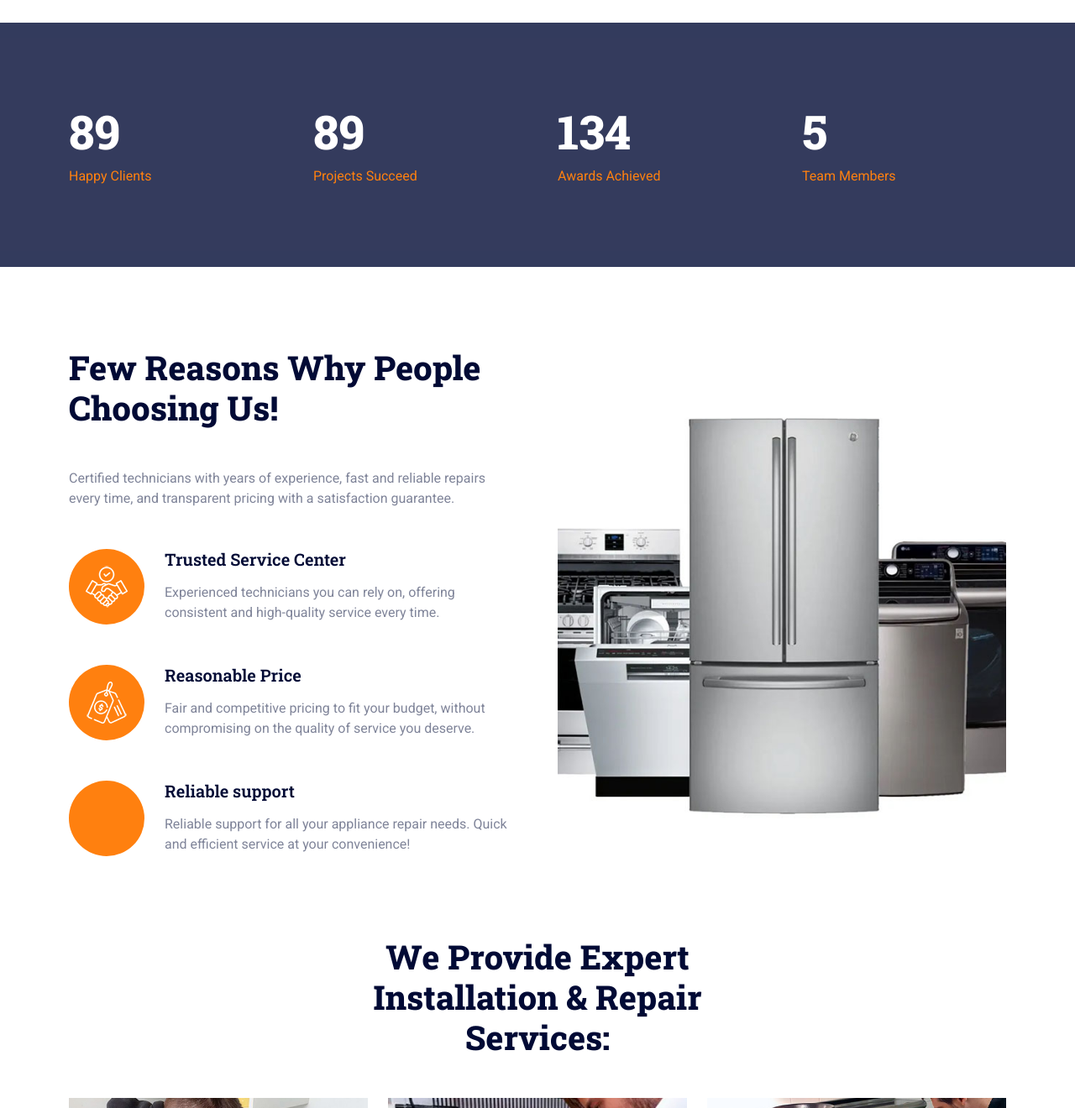
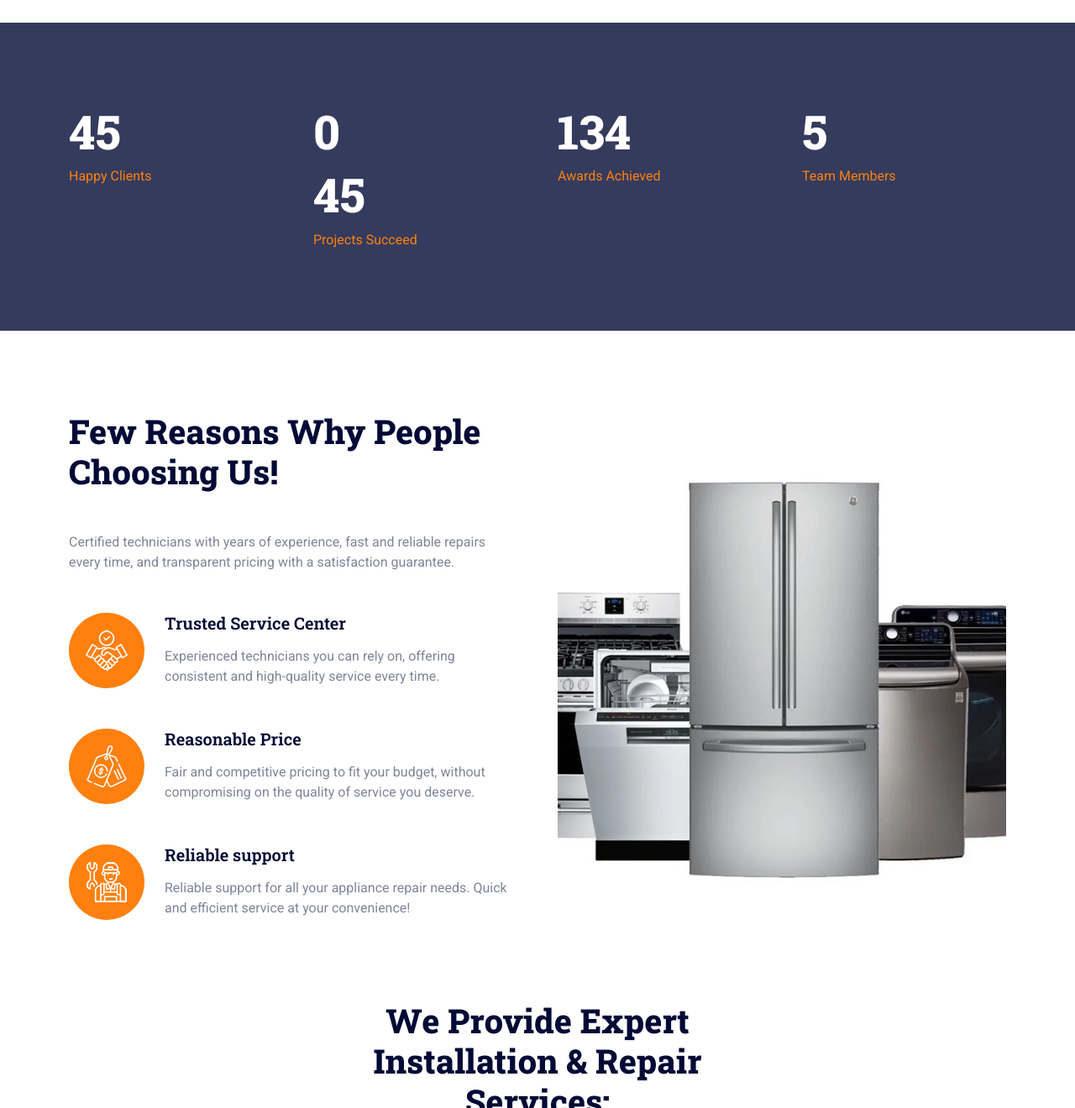
Before and after one commit to cj3dreams/averinsservices.github.io, a plain HTML site: page index.html in a window 1280 px wide. Shown: the part 1480-2800 px from the top of the page at 84% size. Drawn offline with nearby package versions, Linux system fonts and the light colour scheme.

Commit message:
Omg forgot to update fucking index.html !!!

```diff
--- a/index.html
+++ b/index.html
@@ -34,13 +34,9 @@
         <div class="container-fluid bg-dark text-white-50 py-2 px-0 d-none d-lg-block">
             <div class="row gx-0 align-items-center">
                 <div class="col-lg-7 px-5 text-start">
-            <div class="h-100 d-inline-flex align-items-center me-4">
-                <small class="fa fa-phone-alt me-2"></small>
-                <small><a href="tel:(224)444-9009" class="text-white">(224) 444-9009</a></small>
+                    <div class="h-100 d-inline-flex align-items-center me-4"><small class="fa fa-phone-alt me-2"></small><small><a href="tel:(224)444-9009" class="text-white">(224) 444-9009</a></small>
                     </div>
-            <div class="h-100 d-inline-flex align-items-center me-4">
-                <small class="far fa-envelope-open me-2"></small>
-                <small><a href="mailto:averinsservices@gmail.com" class="text-white">averinsservices@gmail.com</a></small>
+                    <div class="h-100 d-inline-flex align-items-center me-4"><small class="far fa-envelope-open me-2"></small><small><a href="mailto:averinsservices@gmail.com" class="text-white">averinsservices@gmail.com</a></small>
                     </div>
                 </div>
                 <div class="col-lg-5 px-5 text-end">
@@ -50,7 +46,6 @@
                 </div>
             </div>
         </div>
-
         <!-- Topbar End -->
         <!-- Navbar Start -->
         <nav class="navbar navbar-expand-lg bg-white navbar-light sticky-top px-4 px-lg-5"> <a href="index.html" class="navbar-brand d-flex align-items-center"> <h1 class="m-0" style="font-family: 'Bebas Neue', sans-serif; "> <img class="img-fluid me-3" src="logo2MINIminiii.jpg" alt="">Averins Services</h1> </a>
@@ -167,10 +162,11 @@ Always here to help.</p>
             <div class="container py-5">
                 <div class="row g-5">
                     <div class="col-sm-6 col-lg-3 wow fadeIn" data-wow-delay="0.1s">
-                        <h1 class="display-4 text-white" data-toggle="counter-up">89</h1> <span class="text-primary">Happy Clients</span>
+                        <h1 class="display-4 text-white" data-toggle="counter-up">45</h1> <span class="text-primary">Happy Clients</span>
                     </div>
                     <div class="col-sm-6 col-lg-3 wow fadeIn" data-wow-delay="0.3s">
-                        <h1 class="display-4 text-white" data-toggle="counter-up">89</h1> <span class="text-primary">Projects Succeed</span>
+                        <h1 class="display-4 text-white" data-toggle="counter-up"></h1>
+                        <h1 class="display-4 text-white" data-toggle="counter-up">45</h1> <span class="text-primary">Projects Succeed</span>
                     </div>
                     <div class="col-sm-6 col-lg-3 wow fadeIn" data-wow-delay="0.5s">
                         <h1 class="display-4 text-white" data-toggle="counter-up">134</h1> <span class="text-primary">Awards Achieved</span>
@@ -207,7 +203,7 @@ Always here to help.</p>
                         </div>
                         <div class="d-flex mb-0">
                             <div class="flex-shrink-0 btn-square bg-primary rounded-circle" style="width: 90px; height: 90px;">
-                                <img class="img-fluid" src="img/icon/icon-06-light.png" alt="">
+                                <img class="img-fluid" src="img/icon/icon-07-light.png" alt="">
                             </div>
                             <div class="ms-4">
                                 <h5 class="mb-3">Reliable support</h5> <span>Reliable support for all your appliance repair needs. Quick and efficient service at your convenience!</span>
@@ -235,7 +231,7 @@ Always here to help.</p>
                             <img class="img-fluid" src="img/service-1.jpg" alt="">
                             <div class="d-flex align-items-center bg-light">
                                 <div class="service-icon flex-shrink-0 bg-primary">
-                                    <img class="img-fluid" src="img/icon/icon-01-light.png" alt="">
+                                    <img class="img-fluid" src="img/icon/icon-07-light.png" alt="">
                                 </div>                                 <a class="h4 mx-4 mb-0" href="">Washers &amp; Dryers</a>
                             </div>
                         </div>
@@ -245,7 +241,7 @@ Always here to help.</p>
                             <img class="img-fluid" src="img/service-2.jpg" alt="">
                             <div class="d-flex align-items-center bg-light">
                                 <div class="service-icon flex-shrink-0 bg-primary">
-                                    <img class="img-fluid" src="img/icon/icon-02-light.png" alt="">
+                                    <img class="img-fluid" src="img/icon/icon-07-light.png" alt="">
                                 </div>                                 <a class="h4 mx-4 mb-0" href="">Refrigerators &amp; Freezers</a>
                             </div>
                         </div>
@@ -255,7 +251,7 @@ Always here to help.</p>
                             <img class="img-fluid" src="img/service-3.jpg" alt="">
                             <div class="d-flex align-items-center bg-light">
                                 <div class="service-icon flex-shrink-0 bg-primary">
-                                    <img class="img-fluid" src="img/icon/icon-03-light.png" alt="">
+                                    <img class="img-fluid" src="img/icon/icon-07-light.png" alt="">
                                 </div>                                 <a class="h4 mx-4 mb-0" href="">Ovens, Stoves &amp; Ranges</a>
                             </div>
                         </div>
@@ -265,7 +261,7 @@ Always here to help.</p>
                             <img class="img-fluid" src="img/service-4.jpg" alt="">
                             <div class="d-flex align-items-center bg-light">
                                 <div class="service-icon flex-shrink-0 bg-primary">
-                                    <img class="img-fluid" src="img/icon/icon-04-light.png" alt="">
+                                    <img class="img-fluid" src="img/icon/icon-07-light.png" alt="">
                                 </div>                                 <a class="h4 mx-4 mb-0" href="">Microwaves &amp; Hoods</a>
                             </div>
                         </div>
@@ -275,7 +271,7 @@ Always here to help.</p>
                             <img class="img-fluid" src="img/service-5.jpg" alt="">
                             <div class="d-flex align-items-center bg-light">
                                 <div class="service-icon flex-shrink-0 bg-primary">
-                                    <img class="img-fluid" src="img/icon/icon-05-light.png" alt="">
+                                    <img class="img-fluid" src="img/icon/icon-07-light.png" alt="">
                                 </div>                                 <a class="h4 mx-4 mb-0" href="">Dishwasher</a>
                             </div>
                         </div>
@@ -285,7 +281,7 @@ Always here to help.</p>
                             <img class="img-fluid" src="img/service-6.jpg" alt="">
                             <div class="d-flex align-items-center bg-light">
                                 <div class="service-icon flex-shrink-0 bg-primary">
-                                    <img class="img-fluid" src="img/icon/icon-06-light.png" alt="">
+                                    <img class="img-fluid" src="img/icon/icon-07-light.png" alt="">
                                 </div>                                 <a class="h4 mx-4 mb-0" href="">Garbage Disposals</a>
                             </div>
                         </div>
@@ -364,7 +360,7 @@ Always here to help.</p>
                                 </div>
                             </div>
                             <div class="bg-light text-center p-4">
-                                <h5>Oleg</h5> <span class="text-primary">Main Technician</span>
+                                <h5>Oleg</h5> <span class="text-primary">Sr. Technician</span>
                             </div>
                         </div>
                     </div>
@@ -388,7 +384,7 @@ Always here to help.</p>
                                 </div>
                             </div>
                             <div class="bg-light text-center p-4">
-                                <h5>Jimmy</h5> <span class="text-primary">Dispatcher</span>
+                                <h5>Jimmy</h5> <span class="text-primary">Dispatcher &amp; Locator</span>
                             </div>
                         </div>
                     </div>
```
Lines whose indentation alone changed are shown as unchanged.
